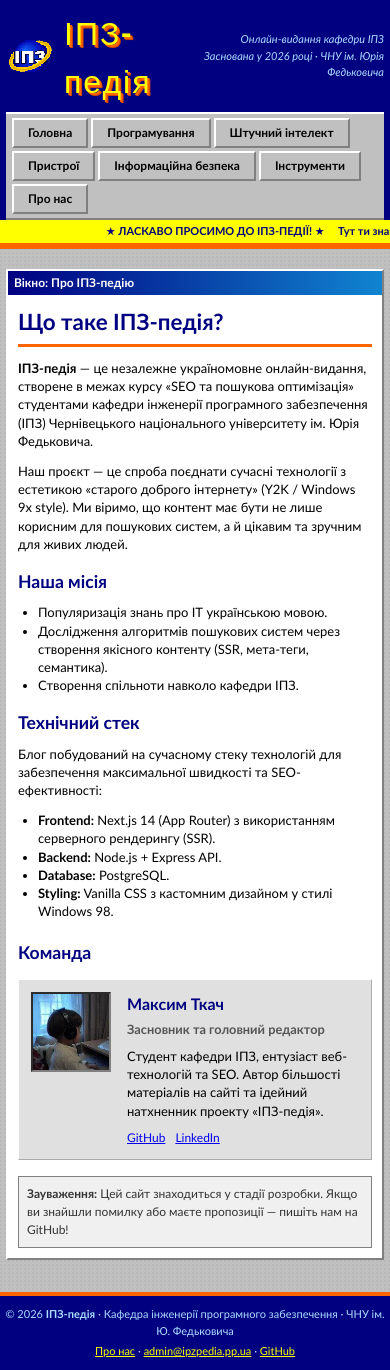
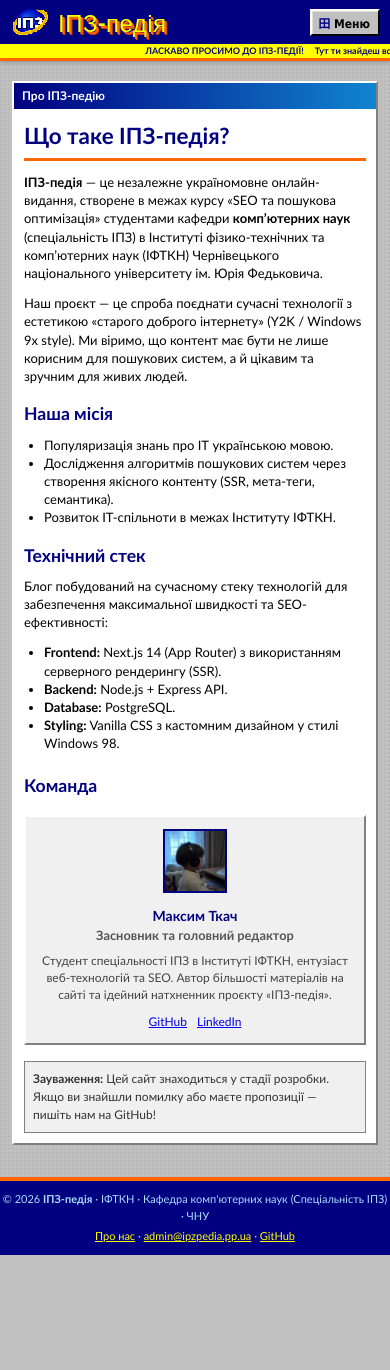
Before and after one commit to tkachmaksym-creator/it-blog-project, a Next.js app in the folder apps/frontend/: page /about in a window 390 px wide. After the commit the page ends 1255 px from the top, so only its background shows below. Built offline with nearby package versions, Linux system fonts and the light colour scheme.

Commit message:
feat: final UI/UX polish, terminology corrections, and tags integration

```diff
--- a/apps/frontend/app/about/page.tsx
+++ b/apps/frontend/app/about/page.tsx
@@ -3,21 +3,21 @@ import type { Metadata } from 'next';
 export const metadata: Metadata = {
   title: 'Про нас',
   description:
-    'ІПЗ-педія — незалежне україномовне онлайн-видання кафедри інженерії програмного забезпечення. Історія проєкту, наша місія та команда.',
+    'ІПЗ-педія — незалежне україномовне онлайн-видання про комп’ютерні науки. Засноване студентами ІПЗ в Інституті ІФТКН ЧНУ.',
 };
 
 export default function AboutPage() {
   return (
     <div style={{ margin: '12px 0' }}>
       <div className="win-box">
-        <div className="win-box-title">Вікно: Про ІПЗ-педію</div>
+        <div className="win-box-title">Про ІПЗ-педію</div>
         <div className="win-box-body">
           <h1 style={{ fontSize: '1.4rem', color: '#000080', borderBottom: '3px solid #ff6600', paddingBottom: 6, marginBottom: 12 }}>
             Що таке ІПЗ-педія?
           </h1>
 
           <p style={{ marginBottom: 12, fontSize: 13, lineHeight: '1.4' }}>
-            <strong>ІПЗ-педія</strong> — це незалежне україномовне онлайн-видання, створене в межах курсу «SEO та пошукова оптимізація» студентами кафедри інженерії програмного забезпечення (ІПЗ) Чернівецького національного університету ім. Юрія Федьковича.
+            <strong>ІПЗ-педія</strong> — це незалежне україномовне онлайн-видання, створене в межах курсу «SEO та пошукова оптимізація» студентами кафедри <strong>комп’ютерних наук</strong> (спеціальність ІПЗ) в Інституті фізико-технічних та комп’ютерних наук (ІФТКН) Чернівецького національного університету ім. Юрія Федьковича.
           </p>
 
           <p style={{ marginBottom: 12, fontSize: 13, lineHeight: '1.4' }}>
@@ -28,7 +28,7 @@ export default function AboutPage() {
           <ul style={{ marginBottom: 12, paddingLeft: 20, fontSize: 13, lineHeight: '1.4' }}>
             <li>Популяризація знань про ІТ українською мовою.</li>
             <li>Дослідження алгоритмів пошукових систем через створення якісного контенту (SSR, мета-теги, семантика).</li>
-            <li>Створення спільноти навколо кафедри ІПЗ.</li>
+            <li>Розвиток ІТ-спільноти в межах Інституту ІФТКН.</li>
           </ul>
 
           <h2 style={{ fontSize: '1.1rem', color: '#000080', marginBottom: 8, marginTop: 16 }}>Технічний стек</h2>
@@ -43,17 +43,17 @@ export default function AboutPage() {
           </ul>
 
           <h2 style={{ fontSize: '1.1rem', color: '#000080', marginBottom: 12, marginTop: 20 }}>Команда</h2>
-          <div style={{ display: 'flex', gap: '16px', background: '#e0e0e0', border: '1px outset #fff', padding: '12px', marginBottom: 16 }}>
+          <div className="author-block">
             <img
               src="/images/maksym-avatar.jpg"
               alt="Максим Ткач"
-              style={{ width: '80px', height: '80px', border: '2px inset #808080', objectFit: 'cover' }}
+              style={{ objectFit: 'cover' }}
             />
-            <div>
-              <h3 style={{ fontSize: '1rem', color: '#000080', margin: '0 0 4px 0' }}>Максим Ткач</h3>
+            <div className="author-block-details">
+              <h3 className="author-block-name">Максим Ткач</h3>
               <p style={{ fontSize: '0.8rem', fontWeight: 'bold', color: '#555', margin: '0 0 8px 0' }}>Засновник та головний редактор</p>
-              <p style={{ fontSize: '13px', margin: 0, lineHeight: '1.4' }}>
-                Студент кафедри ІПЗ, ентузіаст веб-технологій та SEO. Автор більшості матеріалів на сайті та ідейний натхненник проекту «ІПЗ-педія».
+              <p className="author-block-bio">
+                Студент спеціальності ІПЗ в Інституті ІФТКН, ентузіаст веб-технологій та SEO. Автор більшості матеріалів на сайті та ідейний натхненник проєкту «ІПЗ-педія».
               </p>
               <div style={{ marginTop: 8 }}>
                 <a href="https://github.com/tkachmaksym-creator" style={{ fontSize: '12px', color: '#0000ee', marginRight: 10 }}>GitHub</a>
--- /dev/null
+++ b/apps/frontend/app/components/Navbar.tsx
@@ -0,0 +1,30 @@
+'use client';
+
+import { useState } from 'react';
+import Link from 'next/link';
+
+export default function Navbar() {
+  const [isOpen, setIsOpen] = useState(false);
+
+  const toggleMenu = () => setIsOpen(!isOpen);
+
+  return (
+    <nav className="navbar">
+      <div className="nav-controls">
+        <button className="nav-toggle-btn" onClick={toggleMenu}>
+          {isOpen ? 'Закрити' : 'Меню'}
+        </button>
+      </div>
+
+      <div className={`nav-links ${isOpen ? 'is-open' : ''}`}>
+        <Link href="/" onClick={() => setIsOpen(false)}>Головна</Link>
+        <Link href="/categories/programming" onClick={() => setIsOpen(false)}>Програмування</Link>
+        <Link href="/categories/ai-ml" onClick={() => setIsOpen(false)}>Штучний інтелект</Link>
+        <Link href="/categories/gadgets" onClick={() => setIsOpen(false)}>Пристрої</Link>
+        <Link href="/categories/cybersecurity" onClick={() => setIsOpen(false)}>Інформаційна безпека</Link>
+        <Link href="/categories/tools" onClick={() => setIsOpen(false)}>Інструменти</Link>
+        <Link href="/about" onClick={() => setIsOpen(false)}>Про нас</Link>
+      </div>
+    </nav>
+  );
+}
--- a/apps/frontend/app/globals.css
+++ b/apps/frontend/app/globals.css
@@ -26,31 +26,62 @@ a:visited { color: #551a8b; }
 .container {
   max-width: 1040px;
   margin: 0 auto;
-  padding: 0 6px;
+  padding: 0 12px; /* Increased padding for mobile */
 }
 
 /* ── HEADER ── */
 header {
   background: #000080;
-  border-bottom: 4px solid #ff6600;
+  border-bottom: 3px solid #ff6600; /* Thinner border */
   margin-bottom: 0;
   padding: 0;
+  position: sticky; /* Sticky header */
+  top: 0;
+  z-index: 1000;
+  box-shadow: 0 2px 4px rgba(0,0,0,0.2);
 }
 
 .header-top {
   display: flex;
   align-items: center;
   justify-content: space-between;
-  padding: 8px 0;
+  padding: 6px 0;
+  flex-wrap: wrap; /* Allow wrapping on small screens */
+  gap: 10px;
+}
+
+.logo-group {
+  display: flex;
+  align-items: center;
+  gap: 8px;
+}
+
+@media (max-width: 850px) {
+  .header-container {
+    display: flex;
+    justify-content: space-between;
+    align-items: center;
+    padding: 2px 10px;
+  }
+  .header-top {
+    padding: 0;
+    flex: 1;
+  }
 }
 
 .site-logo {
   font-family: 'Impact', 'Arial Black', sans-serif;
-  font-size: 2rem;
+  font-size: 1.8rem; /* Slightly smaller base */
   color: #ffff00;
   text-shadow: 2px 2px 0 #ff6600, 3px 3px 0 #cc4400;
   text-decoration: none;
-  letter-spacing: 2px;
+  letter-spacing: 1px;
+}
+@media (max-width: 480px) {
+  .site-logo {
+    font-size: 1.2rem;
+    letter-spacing: 0.5px;
+  }
 }
 .site-logo:hover { color: #00ffff; text-decoration: none; }
 .site-logo:visited { color: #ffff00; }
@@ -62,36 +93,144 @@ header {
   text-align: right;
 }
 
-/* ── NAVIGATION ── */
-header nav {
+@media (max-width: 650px) {
+  .site-tagline {
+    display: none; /* Hide tagline on mobile for space */
+  }
+}
+
+/* ── NAVIGATION (ADAPTIVE) ── */
+.navbar {
   background: #c0c0c0;
   border-top: 2px solid #ffffff;
   border-bottom: 2px solid #808080;
+  padding: 1px;
+  position: relative;
+}
+@media (max-width: 850px) {
+  .navbar {
+    background: transparent;
+    border: none;
+    padding: 0;
+  }
+}
+
+.nav-links {
   display: flex;
   align-items: center;
   gap: 3px;
-  padding: 4px 6px;
-  flex-wrap: wrap;
+  padding: 2px 4px;
 }
 
-header nav a {
+.nav-links a {
   display: inline-block;
   padding: 4px 14px;
   background: #c0c0c0;
   border-top: 2px solid #ffffff;
   border-left: 2px solid #ffffff;
   border-right: 2px solid #808080;
-  border-bottom: 2px solid #808080; /* Raised button look */
+  border-bottom: 2px solid #808080;
   text-decoration: none;
   font-size: 12px;
   font-weight: bold;
   color: black;
+  white-space: nowrap;
 }
-header nav a:hover {
-  text-decoration: underline;
+
+.nav-links a:hover {
+  text-decoration: none;
   background-color: #d4d0c8;
 }
-header nav a:visited { color: #000000; }
+
+.nav-links a:active {
+  border-top: 2px solid #808080;
+  border-left: 2px solid #808080;
+  border-right: 2px solid #ffffff;
+  border-bottom: 2px solid #ffffff;
+  padding: 5px 13px 3px 15px;
+}
+
+.nav-toggle-btn {
+  display: none;
+  width: auto; /* Shrink to fit text */
+  margin: 0;
+  padding: 3px 8px 3px 6px;
+  background: #c0c0c0;
+  border-top: 2px solid #ffffff;
+  border-left: 2px solid #ffffff;
+  border-right: 2px solid #000000;
+  border-bottom: 2px solid #000000;
+  font-family: 'Tahoma', sans-serif;
+  font-size: 12px;
+  font-weight: bold;
+  text-align: left;
+  cursor: pointer;
+  box-shadow: inset 1px 1px 0 #dfdfdf;
+}
+
+.nav-toggle-btn::before {
+  content: '田 '; /* Mock Windows logo */
+  color: #000080;
+}
+
+.nav-toggle-btn:active {
+  border-top: 2px solid #000000;
+  border-left: 2px solid #000000;
+  border-right: 2px solid #ffffff;
+  border-bottom: 2px solid #ffffff;
+  padding: 5px 11px 3px 11px;
+}
+
+@media (max-width: 850px) {
+  .nav-toggle-btn {
+    display: block;
+  }
+
+  .nav-links {
+    display: none; /* Hidden by default on mobile */
+    flex-direction: column;
+    align-items: stretch;
+    width: 220px; /* Slimmer width */
+    position: absolute;
+    top: 100%;
+    right: 0; /* Align to the right side where the button is */
+    z-index: 1000;
+    background: #c0c0c0;
+    border-top: 2px solid #ffffff;
+    border-left: 2px solid #ffffff;
+    border-right: 2px solid #000000;
+    border-bottom: 2px solid #000000;
+    box-shadow: 4px 4px 0 rgba(0,0,0,0.5); /* Stronger Win9x shadow */
+  }
+
+  .nav-links.is-open {
+    display: flex;
+  }
+
+  .nav-links a {
+    border: none;
+    border-bottom: 1px solid #808080;
+    padding: 8px 12px;
+    font-size: 13px;
+    color: #000;
+    text-align: left;
+  }
+
+  .nav-links a:hover {
+    background-color: #000080;
+    color: #ffffff;
+    text-decoration: none;
+  }
+
+  .nav-links a:last-child {
+    border-bottom: none;
+  }
+
+  .navbar {
+    padding: 0;
+    border-top: none;
+  }
+}
 
 /* ── MARQUEE NOTICE ── */
 .y2k-ticker {
@@ -105,6 +244,13 @@ header nav a:visited { color: #000000; }
   white-space: nowrap;
   display: flex;
   align-items: center;
+}
+@media (max-width: 480px) {
+  .y2k-ticker {
+    padding: 0;
+    font-size: 9px;
+    border-bottom: none;
+  }
 }
 .y2k-ticker-inner {
   display: inline-block;
@@ -135,10 +281,10 @@ main {
   color: #ffffff;
   font-weight: bold;
   font-size: 12px;
-  padding: 3px 6px;
+  padding: 4px 8px; /* Slightly more padding */
   display: flex;
   align-items: center;
-  gap: 6px;
+  gap: 8px;
 }
 .win-box-body { padding: 10px; }
 
@@ -221,12 +367,15 @@ main {
   display: inline-block;
   background: #000080;
   color: #ffff00;
-  font-size: 10px;
+  font-size: 11px;
   font-weight: bold;
-  padding: 1px 6px;
+  padding: 3px 10px; /* More padding */
   text-transform: uppercase;
-  margin-bottom: 4px;
-  letter-spacing: 0.5px;
+  margin-bottom: 8px;
+  letter-spacing: 1px;
+  border: 1px solid #ff6600;
+  text-decoration: none !important;
+  box-shadow: 1px 1px 0 #000;
 }
 
 .article-card h2 {
@@ -315,36 +464,44 @@ main {
 /* ── AUTHOR BLOCK ── */
 .author-block {
   display: flex;
-  gap: 10px;
+  gap: 12px;
   align-items: flex-start;
   background: #f0f0f0;
   border-top: 2px solid #ffffff;
   border-left: 2px solid #ffffff;
   border-right: 2px solid #808080;
   border-bottom: 2px solid #808080;
-  padding: 10px;
-  margin: 14px 0;
+  padding: 12px;
+  margin: 16px 0;
+}
+@media (max-width: 500px) {
+  .author-block {
+    flex-direction: column;
+    align-items: center;
+    text-align: center;
+  }
 }
 .author-block img {
-  width: 48px;
-  height: 48px;
+  width: 64px; /* Slightly larger avatar */
+  height: 64px;
   border: 2px solid #000080;
   flex-shrink: 0;
 }
 .author-block-name {
   font-weight: bold;
   color: #000080;
-  font-size: 13px;
+  font-size: 14px;
 }
 .author-block-bio {
   font-size: 12px;
   color: #444;
-  margin-top: 2px;
+  margin-top: 4px;
+  line-height: 1.4;
 }
 .author-block-dates {
   font-size: 11px;
   color: #808080;
-  margin-top: 4px;
+  margin-top: 6px;
 }
 
 /* ── HIT COUNTER STYLE ── */
@@ -437,11 +594,31 @@ footer a:visited { color: #ffff00; }
   gap: 12px;
 }
 
+@media (max-width: 480px) {
+  .flex-list-item {
+    flex-direction: column;
+    align-items: center;
+  }
+  .article-thumb img {
+    width: 100% !important;
+    max-width: 200px;
+    height: auto !important;
+    aspect-ratio: 1/1;
+  }
+  .article-details {
+    width: 100%;
+    text-align: center;
+  }
+  .article-actions {
+    text-align: center !important;
+  }
+}
+
 .article-thumb img {
   width: 100px;
   height: 100px;
   object-fit: cover;
-  image-rendering: pixelated;
+  image-rendering: auto; /* Smoother scaling for high-res images */
   border-top: 2px solid #808080;
   border-left: 2px solid #808080;
   border-right: 2px solid #ffffff;
@@ -453,6 +630,7 @@ footer a:visited { color: #ffff00; }
   flex: 1;
   display: flex;
   flex-direction: column;
+  min-width: 0; /* Important for flex child with text */
 }
 
 .article-excerpt {
@@ -460,6 +638,17 @@ footer a:visited { color: #ffff00; }
   margin-bottom: auto;
   font-size: 13px;
   color: #333;
+  word-wrap: break-word; /* Prevents overflow */
+  display: -webkit-box;
+  -webkit-line-clamp: 3;
+  -webkit-box-orient: vertical;
+  overflow: hidden;
+}
+
+@media (min-width: 850px) {
+  .article-excerpt {
+    -webkit-line-clamp: 8; /* Show even more on desktop */
+  }
 }
 
 .article-actions {
@@ -468,8 +657,31 @@ footer a:visited { color: #ffff00; }
 }
 
 .article-window {
-  margin-bottom: 16px;
+  margin-bottom: 20px;
+  cursor: pointer;
+  transition: transform 0.1s;
 }
 .article-window:hover {
-  border-color: #c0c0c0;
+  border-color: #ff6600;
+  background: #fffff0;
 }
+.article-window:hover .win-btn {
+  background-color: #000080;
+  color: #ffffff;
+}
+.article-window:active .win-btn {
+  background-color: #000040;
+}
+.article-window:active {
+  transform: translate(1px, 1px);
+}
+
+@media (max-width: 400px) {
+  .site-logo {
+    font-size: 1.5rem;
+  }
+  .site-tagline {
+    text-align: left;
+    width: 100%;
+  }
+}
--- a/apps/frontend/app/layout.tsx
+++ b/apps/frontend/app/layout.tsx
@@ -1,13 +1,15 @@
 import type { Metadata } from 'next';
 import './globals.css';
 
+import Navbar from './components/Navbar';
+
 export const metadata: Metadata = {
   title: {
-    default: 'ІПЗ-педія — Онлайн-видання кафедри ІПЗ',
+    default: 'ІПЗ-педія — Онлайн-видання про комп’ютерні науки',
     template: '%s | ІПЗ-педія',
   },
   description:
-    'ІПЗ-педія — незалежне україномовне онлайн-видання кафедри інженерії програмного забезпечення. ЕОМ, штучний інтелект, програмування, інформаційна безпека та все цікаве зі світу ІТ.',
+    'ІПЗ-педія — незалежне україномовне онлайн-відання про комп’ютерні науки. Засноване студентами ІПЗ в ІФТКН ЧНУ.',
   verification: {
     google: 'ZKBuBgRJNf1ffu8iskDb1qSwxRRTFGRy4hpk3sTlkLo',
   },
@@ -18,34 +20,26 @@ export default function RootLayout({ children }: { children: React.ReactNode })
     <html lang="uk">
       <body>
         <header>
-          <div className="container">
+          <div className="container header-container">
             <div className="header-top">
-              <div style={{ display: 'flex', alignItems: 'center', gap: '10px' }}>
-                <img src="/images/logo.png" alt="IPZ Logo" style={{ width: '48px', height: '48px', imageRendering: 'pixelated' }} />
+              <div className="logo-group">
+                <img src="/images/logo.png" alt="IPZ Logo" style={{ width: '40px', height: '40px', imageRendering: 'pixelated' }} />
                 <a href="/" className="site-logo">ІПЗ-педія</a>
               </div>
               <div className="site-tagline">
-                Онлайн-видання кафедри ІПЗ<br />
-                Заснована у 2026 році · ЧНУ ім. Юрія Федьковича
+                Спеціальність ІПЗ · ІФТКН<br />
+                Чернівецький національний університет ім. Юрія Федьковича
               </div>
             </div>
-            <nav>
-              <a href="/">Головна</a>
-              <a href="/categories/programming">Програмування</a>
-              <a href="/categories/ai-ml">Штучний інтелект</a>
-              <a href="/categories/gadgets">Пристрої</a>
-              <a href="/categories/cybersecurity">Інформаційна безпека</a>
-              <a href="/categories/tools">Інструменти</a>
-              <a href="/about">Про нас</a>
-            </nav>
+            <Navbar />
           </div>
           <div className="y2k-ticker">
             <span className="y2k-ticker-inner">
-              ★ ЛАСКАВО ПРОСИМО ДО ІПЗ-ПЕДІЇ! ★ &nbsp;&nbsp;&nbsp;
+              ЛАСКАВО ПРОСИМО ДО ІПЗ-ПЕДІЇ! &nbsp;&nbsp;&nbsp;
               Тут ти знайдеш все що треба знати про ІТ: від пристроїв до алгоритмів &nbsp;&nbsp;&nbsp;
-              ★ НОВІ СТАТТІ ЩОТИЖНЯ ★ &nbsp;&nbsp;&nbsp;
-              Кафедра ІПЗ · ЧНУ · 2026 &nbsp;&nbsp;&nbsp;
-              ★ ОПТИМІЗОВАНО ПІД 1024x768 ★ &nbsp;&nbsp;&nbsp;
+              НОВІ СТАТТІ ЩОТИЖНЯ &nbsp;&nbsp;&nbsp;
+              Спеціальність ІПЗ · ІФТКН · ЧНУ · 2026 &nbsp;&nbsp;&nbsp;
+              ОПТИМІЗОВАНО ПІД 1024x768 &nbsp;&nbsp;&nbsp;
             </span>
           </div>
         </header>
@@ -54,7 +48,7 @@ export default function RootLayout({ children }: { children: React.ReactNode })
         </main>
         <footer>
           <p>
-            © 2026 <strong>ІПЗ-педія</strong> · Кафедра інженерії програмного забезпечення · ЧНУ ім. Ю. Федьковича
+            © 2026 <strong>ІПЗ-педія</strong> · ІФТКН · Кафедра комп'ютерних наук (Спеціальність ІПЗ) · ЧНУ
           </p>
           <p style={{ marginTop: 4 }}>
             <a href="/about">Про нас</a> ·{' '}
```
Also changed, not shown: apps/frontend/app/articles/[slug]/page.tsx (+19 -6 lines), apps/frontend/app/categories/[slug]/page.tsx (+4 -4 lines), apps/frontend/app/page.tsx (+26 -26 lines), 1 other file (tests, documents, lock files or other folders).
